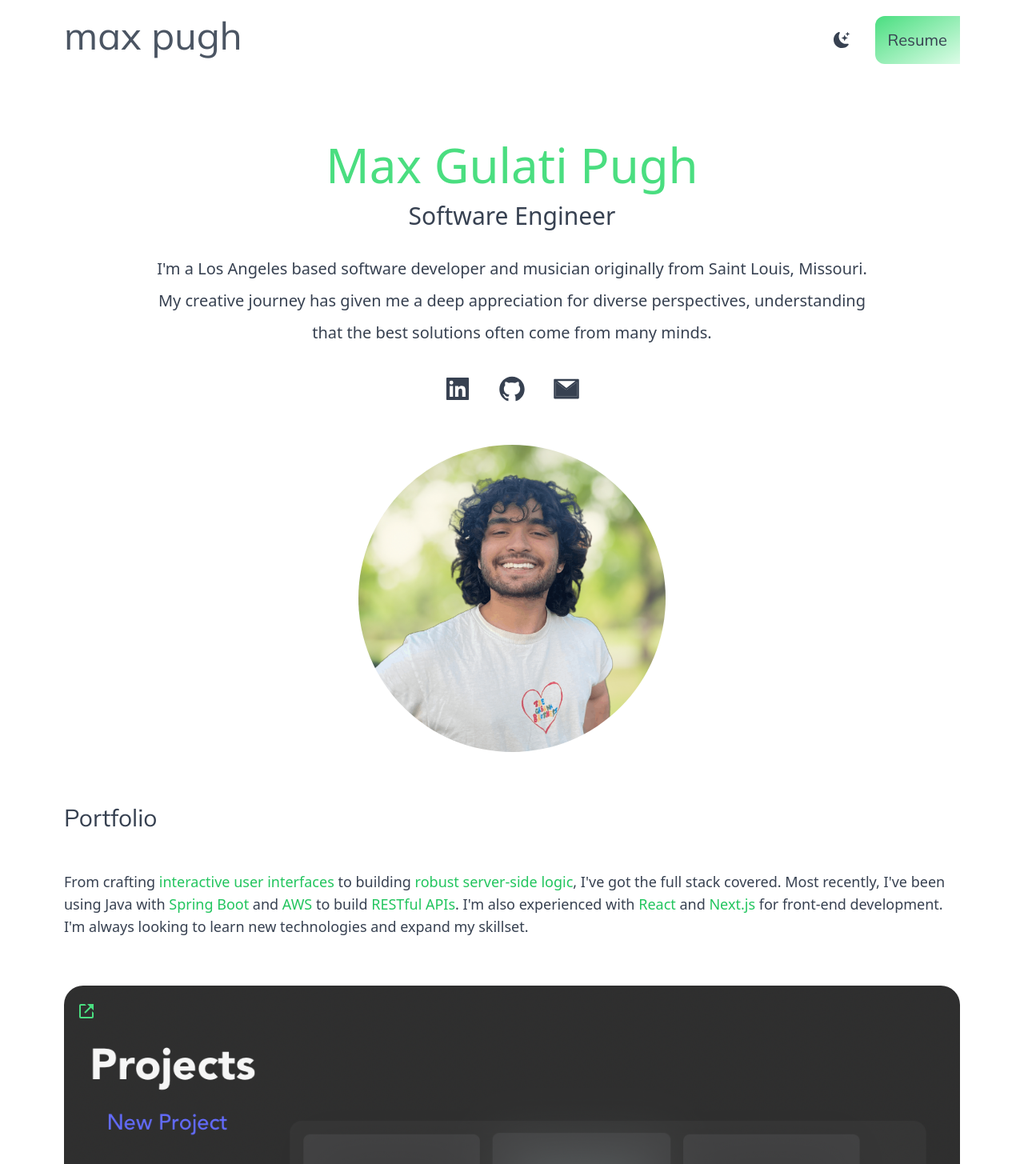
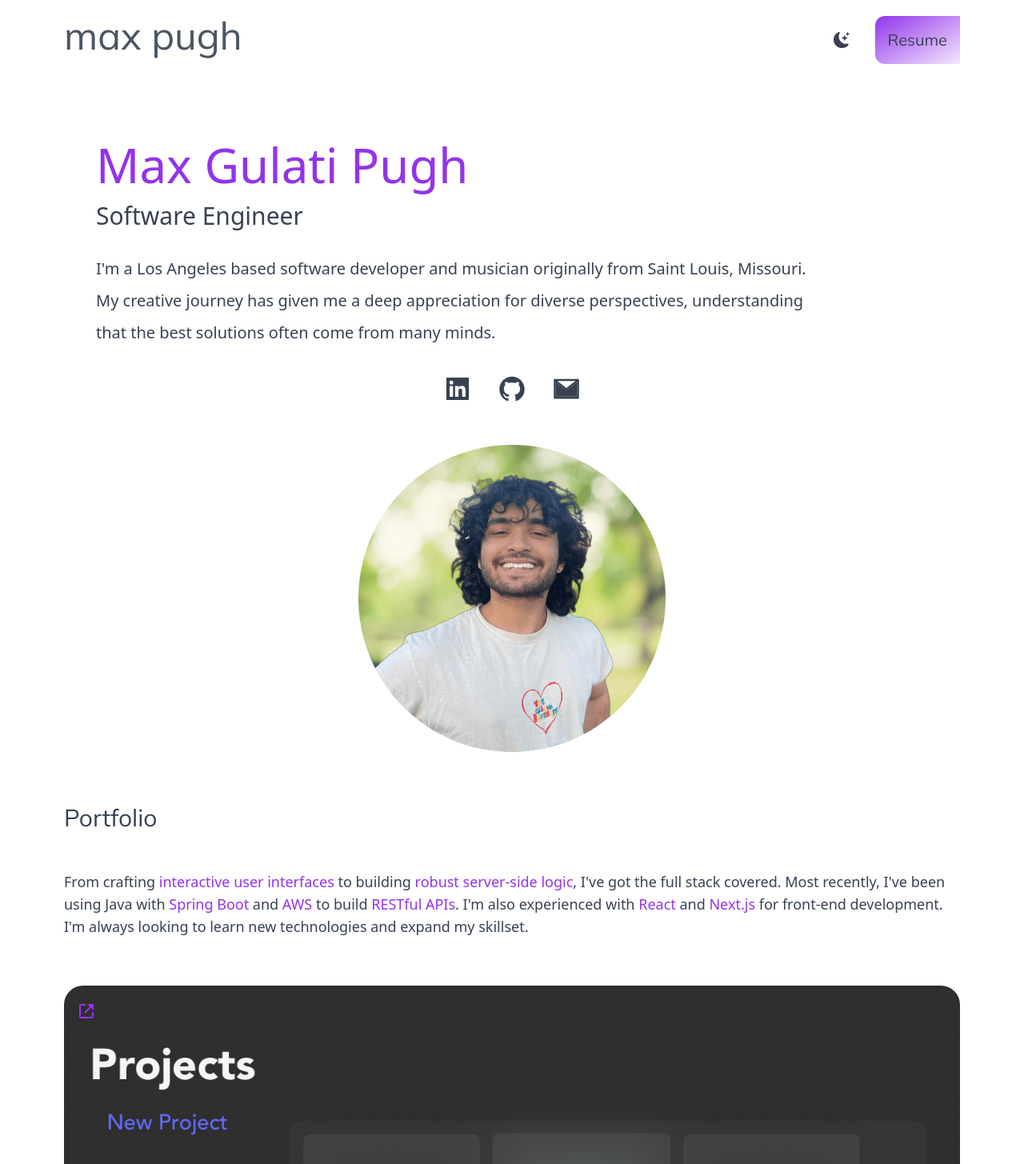
Before and after one commit to mpughcs/ReactPortfolio, a Next.js app: page / in a window 1280 px wide. Shown: the top 1455 px of the page at 80% size. Built offline with nearby package versions, Linux system fonts and the light colour scheme.

Commit message:
adding purple branch

```diff
--- a/pages/index.js
+++ b/pages/index.js
@@ -31,7 +31,7 @@ export default function Home() {
                                 </li>
                             </span>
                             <span className="hover:translate-x-1 duration-100">
-                                <li className=" p-2 rounded-s-xl bg-gradient-to-br from-green-400 to-green-100 text-gray-700 ml-8 cursor-pointer lg:p-4 lg:text-xl font-mulish">
+                                <li className=" p-2 rounded-s-xl bg-gradient-to-br from-purple-600 to-purple-100 text-gray-700 ml-8 cursor-pointer lg:p-4 lg:text-xl font-mulish">
                                     <a
                                         className=" "
                                         href="https://docs.google.com/document/d/1ltW_z3f44Tk6u_A94l-yRu90Wby3NKEd6uH4IcWg3Pc/edit?usp=sharing"
@@ -42,12 +42,12 @@ export default function Home() {
                             </span>
                         </ul>
                     </nav>
-                    <div className="text-center pt-10 sm:px-10 ">
-                        <h2 className="text-5xl py-2 text-green-400 font-medium md:text-6xl">
+                    <div className="text-left pt-10 sm:px-10">
+                        <h2 className="text-5xl py-2 text-purple-600 font-medium md:text-6xl">
                             Max Gulati Pugh
                         </h2>
                         <h3 className="text-2xl py-2 md:text-3xl">Software Engineer</h3>
-                        <p className="leading-10 md:leading-10 text-md py-5 md:text-xl sm:max-w-4xl mx-auto">
+                        <p className="leading-10 md:leading-10 text-md py-5 md:text-xl sm:max-w-4xl">
                             I'm a Los Angeles based software developer and musician
                             originally from Saint Louis, Missouri. My creative journey has
                             given me a deep appreciation for diverse perspectives,
@@ -78,13 +78,13 @@ export default function Home() {
                     <div className="max-w-6xl pt-4 px-xl m-auto ">
                         <h3 className="text-3xl py-2 font-mulish"> Portfolio </h3>
                         <p className="text-lg md:text-lg leading-8 gap-10 py-10 max-w-6xl mx-auto">
-                            From crafting <span className="text-green-500">interactive user interfaces</span> to building <span className="text-green-500">robust server-side logic</span>, I've got the full stack covered. Most recently, I've been using Java with <span className="text-green-500">Spring Boot</span> and <span className="text-green-500">AWS</span> to build <span className="text-green-500">RESTful APIs</span>. I'm also experienced with <span className="text-green-500">React</span> and <span className="text-green-500">Next.js</span> for front-end development. I'm always looking to learn new technologies and expand my skillset.
+                            From crafting <span className="text-purple-600">interactive user interfaces</span> to building <span className="text-purple-600">robust server-side logic</span>, I've got the full stack covered. Most recently, I've been using Java with <span className="text-purple-600">Spring Boot</span> and <span className="text-purple-600">AWS</span> to build <span className="text-purple-600">RESTful APIs</span>. I'm also experienced with <span className="text-purple-600">React</span> and <span className="text-purple-600">Next.js</span> for front-end development. I'm always looking to learn new technologies and expand my skillset.
                         </p>
 
                         <div className="basis-1/3 flex-1 py-5">
                             <div className="hover:translate-x-1 duration-100">
                                 <a href="https://github.com/mpughcs/Notation">
-                                    <BiLinkExternal className="text-2xl text-green-400 absolute translate-y-5 translate-x-4" />
+                                    <BiLinkExternal className="text-2xl text-purple-600 absolute translate-y-5 translate-x-4" />
                                 </a>
                             </div>
 
@@ -100,7 +100,7 @@ export default function Home() {
                         <div className="basis-1/3 flex-1 py-5">
                             <div className="hover:translate-x-1 duration-100">
                                 <a href="https://sundaymourners.com/">
-                                    <BiLinkExternal className="text-2xl text-green-400 absolute translate-y-5 translate-x-4" />
+                                    <BiLinkExternal className="text-2xl text-purple-600 absolute translate-y-5 translate-x-4" />
                                 </a>
                             </div>
                             <Image
@@ -119,7 +119,7 @@ export default function Home() {
                             <div className="basis-1/3 flex-1 py-5">
                                 <div className="hover:translate-x-1 duration-100">
                                     <a href="https://github.com/mpughcs/Max_Pugh_Java/tree/main/Summative-2-Pugh-Max">
-                                        <BiLinkExternal className="text-2xl text-green-400 absolute translate-y-5 translate-x-4" />
+                                        <BiLinkExternal className="text-2xl text-purple-600 absolute translate-y-5 translate-x-4" />
                                     </a>
                                 </div>
                                 <Image
@@ -136,7 +136,7 @@ export default function Home() {
                             <div className="basis-1/3 flex-1 py-5">
                                 <div className="hover:translate-x-1 duration-100">
                                     <a href="https://github.com/mpughcs/Notation">
-                                        <BiLinkExternal className="text-2xl text-green-400 absolute translate-y-5 translate-x-4" />
+                                        <BiLinkExternal className="text-2xl text-purple-600 absolute translate-y-5 translate-x-4" />
                                     </a>
                                 </div>
                                 <Image
@@ -152,7 +152,7 @@ export default function Home() {
                         )}
                         <div className="flex justify-end hover:translate-x-1 duration-100">
                             <button
-                                className="p-2  rounded-s-xl left-full bg-gradient-to-br from-green-400 to-green-100 text-gray-700 ml-8 cursor-pointer lg:p-4 lg:text-xl font-mulish"
+                                className="p-2  rounded-s-xl left-full bg-gradient-to-br from-purple-600 to-purple-100 text-gray-700 ml-8 cursor-pointer lg:p-4 lg:text-xl font-mulish"
                                 onClick={() => setShowLastImages(!showLastImages)}
                             >
                                 {showLastImages ? "Less Project" : "More Projects"}
@@ -166,7 +166,7 @@ export default function Home() {
                             As I near the completion of my CS degree in the winter of 2023,
                             I'm eager to put my skills to use with a forward thinking team of creative
                             developers. I'm currently looking for a full time software engineering position
-                             for January 2024. If you're interested in working together, lets connect! You can always reach me <span className="text-green-500"> <a href="mailto:maxgpugh01@gmail.com">here</a></span>
+                             for January 2024. If you're interested in working together, lets connect! You can always reach me <span className="text-purple-600"> <a href="mailto:maxgpugh01@gmail.com">here</a></span>
 
 
                         </p>
@@ -187,22 +187,22 @@ export default function Home() {
                                 I'm always learning new frameworks and languages, but here are
                                 a few of my favorites
                             </p>
-                            <h4 className="text-green-400"> Technolgies I use: </h4>
+                            <h4 className="text-purple-600"> Technolgies I use: </h4>
                             <div className=" gap-8 py-3 flex justify-evenly">
                                 <div className="">
-                                    <h3 className="text-green-400"> Frontend </h3>
+                                    <h3 className="text-purple-600"> Frontend </h3>
                                     <ul>
                                         <li> ReactJs </li> <li> Next.js </li> <li> Tailwind </li>
                                     </ul>
                                 </div>
                                 <div className="">
-                                    <h3 className="text-green-400"> Backend </h3>
+                                    <h3 className="text-purple-600"> Backend </h3>
                                     <ul>
                                         <li> Spring Boot </li> <li> Node.js </li> <li> MySql </li>
                                     </ul>
                                 </div>
                                 <div className="">
-                                    <h3 className="text-green-400"> Scripting </h3>
+                                    <h3 className="text-purple-600"> Scripting </h3>
                                     <ul>
                                         <li> Python </li> <li> C++ </li> <li> Java </li>
                                     </ul>
@@ -222,10 +222,10 @@ export default function Home() {
                                 Some of the design tools I use for web, print, and video.
 
                             </p>
-                            <h4 className="text-green-400"> Technolgies I use: </h4>
+                            <h4 className="text-purple-600"> Technolgies I use: </h4>
                             <div className=" gap-8 py-3 flex justify-evenly">
                                 <div className="">
-                                    <h3 className="text-green-400"> Design </h3>
+                                    <h3 className="text-purple-600"> Design </h3>
                                     <ul>
                                         <li> Adobe Illustrator </li> <li> Adobe XD </li>
                                         <li> Adobe Premier </li>
@@ -245,10 +245,10 @@ export default function Home() {
                             <p className="py-2 max-w-xs mx-auto">
                                 Whether I'm writing code or scoring a film, I use these tools every day
                             </p>
-                            <h4 className="text-green-400"> Technolgies I use: </h4>
+                            <h4 className="text-purple-600"> Technolgies I use: </h4>
                             <div className=" gap-8 py-3 flex justify-evenly">
                                 <div className="">
-                                    <h3 className="text-green-400"> Misc </h3>
+                                    <h3 className="text-purple-600"> Misc </h3>
                                     <ul>
                                         <li> Logic Pro X </li> <li> Unity  </li> <li> Trello  </li>
                                     </ul>
```
Also changed, not shown: public/images/maxYearbook.jpeg (added).
